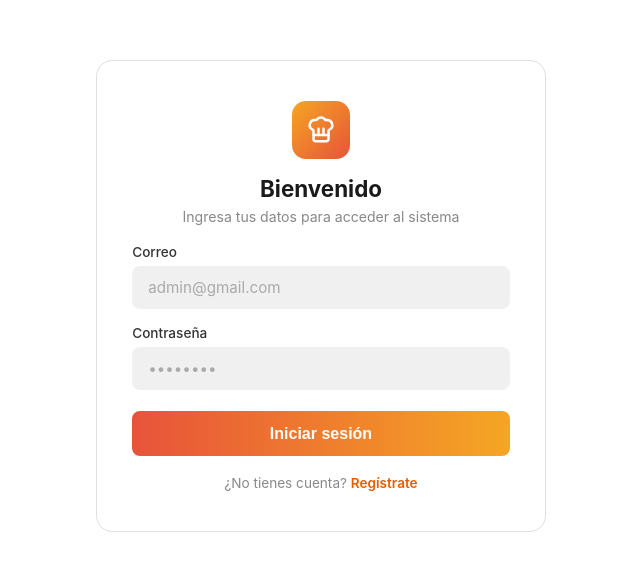
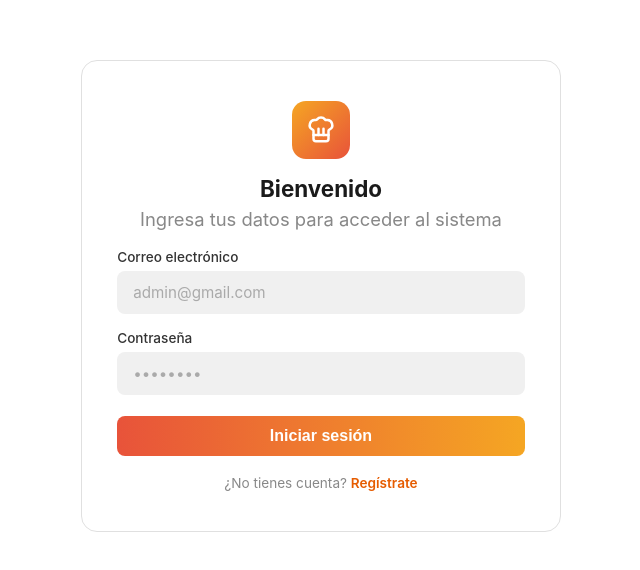
Before and after one commit to Sofia05090/GestionaTodoyPideYa, a React app in the folder frontend/: page /admin/login in a window 1280 px wide. Shown: the part 104-674 px from the top of the page, without its empty margins (319-959 px from the left). Built offline with nearby package versions, Linux system fonts and the light colour scheme; no server answers; the HTML template or start-up script is replaced by a standard one.

Commit message:
se adicciona comentarios tambien como su implementacion de componentes reutilizables InputCampo y BotonPrimario, se hizo cambios en los estilos y estructura del formulario de inicio de sesión

```diff
--- a/frontend/src/componentes/admin/autenticacion/LoginAdmin.css
+++ b/frontend/src/componentes/admin/autenticacion/LoginAdmin.css
@@ -17,7 +17,7 @@
   border-radius: 16px;
   border: 1px solid #E0E0E0;
   width: 100%;
-  max-width: 450px;
+  max-width: 480px;
   display: flex;
   flex-direction: column;
   align-items: center; /* centra el icono y los textos */
@@ -49,7 +49,7 @@
 }
 /* subtítulo de la tarjeta*/
 .login-subtitulo {
-  font-size: 0.88rem;
+  font-size: 1.15rem;
   color: #888;
   text-align: center;
   margin-bottom: 0.8rem;
@@ -64,44 +64,6 @@
   width: 100%; /* ocupa todo el ancho de la tarjeta */
 }
 
-/* etiqueta arriba, input abajo */
-.campo-grupo {
-  display: flex;
-  flex-direction: column;
-  gap: 6px;
-  width: 100%;
-}
-
-.campo-grupo label {
-  font-size: 0.85rem;
-  font-weight: 500;
-  color: #333;
-}
-
-/* Input con fondo gris claro, sin borde */
-.campo-grupo input {
-  padding: 0.75rem 1rem;
-  background-color: #F0F0F0;
-  border: none;
-  border-radius: 8px;
-  font-size: 0.95rem;
-  font-family: var(--fuente-principal);
-  color: #333;
-  transition: background-color 0.2s;
-}
-
-/* Al hacer clic: fondo un poco más oscuro para dar un ejemplo de interacción */
-.campo-grupo input:focus {
-  outline: none;
-  background-color: #E8E8E8;
-}
-
-
-.campo-grupo input::placeholder {
-  color: #AAAAAA;
-}
-
-
 /*Mensaje de error*/
 .login-error {
   font-size: 0.84rem;
@@ -113,33 +75,6 @@
   width: 100%;
   text-align: center;
 }
-
-
-/*Botón principal  */
-/* boton con gradiente de rojo a naranja */
-.boton-login {
-  padding: 0.85rem;
-  background: linear-gradient(90deg, #E8533A, #F5A623);
-  color: white;
-  border: none;
-  border-radius: 8px;
-  font-size: 1rem;
-  font-weight: 600;
-  cursor: pointer;
-  transition: opacity 0.2s;
-  width: 100%;
-  margin-top: 0.3rem;
-}
-/* Al pasar el mouse se vuelve un poco más opaco */
-.boton-login:hover:not(:disabled) {
-  opacity: 0.92;
-}
-
-.boton-login:disabled {
-  opacity: 0.6;
-  cursor: not-allowed;
-}
-
 
 /* Pie de la tarjeta */
 .login-pie {
--- a/frontend/src/componentes/admin/autenticacion/LoginAdmin.jsx
+++ b/frontend/src/componentes/admin/autenticacion/LoginAdmin.jsx
@@ -3,6 +3,8 @@ import { useState } from "react";
 import { getAuth, signInWithEmailAndPassword } from "firebase/auth";
 import { useNavigate } from "react-router-dom";
 import { ChefHat } from "lucide-react";
+import BotonPrimario from "../../compartido/ui/BotonPrimario";
+import InputCampo from "../../compartido/ui/InputCampo";
 import "./LoginAdmin.css";
 
 function LoginAdmin() {
@@ -15,7 +17,7 @@ function LoginAdmin() {
   const navegar = useNavigate();
   const auth = getAuth();
 
-  //envio del formulario evitamos que el navegador recargue la página
+  //envio del formulario, evitamos que el navegador recargue la página
   async function manejarLogin(evento) {
     evento.preventDefault();
     setCargando(true);
@@ -36,7 +38,7 @@ function LoginAdmin() {
   return (
     <div className="login-contenedor">
       <div className="login-card">
-        {/* ── Ícono del negocio ────────────────────────── */}
+        {/* Ícono */}
         <div className="login-icono-contenedor">
           <ChefHat size={30} color="white" />
         </div>
@@ -47,39 +49,38 @@ function LoginAdmin() {
         </p>
 
         <form onSubmit={manejarLogin} className="login-formulario">
-          <div className="campo-grupo">
-            <label htmlFor="correo">Correo</label>
-            <input
+           <InputCampo
+            etiqueta="Correo electrónico"
             id="correo"
-              type="email"
-              value={correo}
-              onChange={(e) => setCorreo(e.target.value)}
+            tipo="email"
+            valor={correo}
+            alCambiar={(e) => setCorreo(e.target.value)}
             placeholder="admin@gmail.com"
-              required
+            requerido
           />
-          </div>
 
-          <div className="campo-grupo">
-            <label htmlFor="contrasena">Contraseña</label>
-            <input
+          <InputCampo
+            etiqueta="Contraseña"
             id="contrasena"
-              type="password"
-              value={contrasena}
-              onChange={(e) => setContrasena(e.target.value)}
+            tipo="password"
+            valor={contrasena}
+            alCambiar={(e) => setContrasena(e.target.value)}
             placeholder="••••••••"
-              required
+            requerido
           />
-          </div>
 
           {/*aparece si Firebase rechaza las credenciales */}
           {error && <p className="login-error">{error}</p>}
 
-          <button type="submit" className="boton-login" disabled={cargando}>
-            {cargando ? "Ingresando..." : "Iniciar sesión"}
-          </button>
+          {/*boton Primario maneja el gradiente y el texto de carga*/}
+          <BotonPrimario
+            texto="Iniciar sesión"
+            cargando={cargando}
+            ancho="completo"
+          />
 
         </form>
-
+        {/*de momento, sin funcionalidad */}
         <p className="login-pie">
           ¿No tienes cuenta?{" "}
           <span className="login-pie-enlace">Regístrate</span>
--- /dev/null
+++ b/frontend/src/componentes/compartido/ui/BotonPrimario.css
@@ -0,0 +1,30 @@
+/*estilos del boton primario, en el estilo base tiene un gradiente rojo a naranja,
+si el diseño cambia, se edita aqui y se actualiza automaticamente en todos los componentes */
+
+.boton-primario {
+    padding: 0.70rem;
+    background: linear-gradient(90deg, #E8533A, #F5A623);
+    color: white;
+    border: none;
+    border-radius: 8px;
+    font-size: 1rem;
+    font-weight: 600;
+    cursor: pointer;
+    width: 100%;
+    margin-top: 0.3rem;
+}
+
+/* ocupa todo el ancho del contenedor padre */
+.boton-primario--completo {
+    width: 100%;
+}
+
+/* Al pasar el mouse se vuelve un poco más opaco */
+.boton-primario:hover:not(:disabled) {
+    opacity: 0.92;
+}
+
+.boton-primario:disabled {
+    opacity: 0.6;
+    cursor: not-allowed;
+}
--- /dev/null
+++ b/frontend/src/componentes/compartido/ui/BotonPrimario.jsx
@@ -0,0 +1,25 @@
+//Boton reutilizable
+
+import "./BotonPrimario.css";
+
+function BotonPrimario({
+  texto,
+  alHacer,
+  cargando  = false,
+  tipo      = "submit",
+  ancho     = "completo",
+}) {
+  return (
+    <button
+      type={tipo}
+      onClick={alHacer}
+      disabled={cargando}  // desactiva el botón mientras carga
+      className={`boton-primario ${ancho === "completo" ? "boton-primario--completo" : ""}`}
+    >
+      {/* Si está cargando lo mostramos*/}
+      {cargando ? "Cargando..." : texto}
+    </button>
+  );
+}
+
+export default BotonPrimario;
--- /dev/null
+++ b/frontend/src/componentes/compartido/ui/InputCampo.css
@@ -0,0 +1,41 @@
+/* estilos campo de formulario reutilizable,
+se usa en todos los formularios de la app
+(login, agregar plato, editar inventario, etc.)*/
+
+/* Contenedor: contiene la etiqueta de arriba y el input de abajo */
+.input-campo-grupo {
+  display: flex;
+  flex-direction: column;
+  gap: 6px;
+  width: 100%;
+}
+
+/* etiqueta del campo */
+.input-campo-label {
+  font-size: 0.85rem;
+  font-weight: 500;
+  color: #333;
+}
+
+/* estilos del input */
+.input-campo-input {
+  padding: 0.75rem 1rem;
+  background-color: #F0F0F0;
+  border: none;
+  border-radius: 8px;
+  font-size: 0.95rem;
+  font-family: var(--fuente-principal);
+  color: #333;
+  transition: background-color 0.2s;
+  width: 100%;
+}
+
+.input-campo-input:focus {
+  outline: none;
+  background-color: #E8E8E8;
+}
+
+/* Placeholder del campo */
+.input-campo-input::placeholder {
+  color: #AAAAAA;
+}
--- /dev/null
+++ b/frontend/src/componentes/compartido/ui/InputCampo.jsx
@@ -0,0 +1,37 @@
+// formulario reutilizable
+import "./InputCampo.css";
+
+function InputCampo({
+    //props
+    etiqueta,
+    id,
+    tipo = "text",
+    valor,
+    alCambiar,
+    placeholder = "",
+    requerido = false,
+}) {
+    return (
+        <div className="input-campo-grupo">
+
+            {/*al hacer clic en él, se va al input */}
+            <label htmlFor={id} className="input-campo-label">
+                {etiqueta}
+            </label>
+
+            {/* el input controlado por React ya el valor viene del estado del padre */}
+            <input
+                id={id}
+                type={tipo}
+                value={valor}
+                onChange={alCambiar}
+                placeholder={placeholder}
+                required={requerido}
+                className="input-campo-input"
+            />
+
+        </div>
+    );
+}
+
+export default InputCampo;
```
Lines whose indentation alone changed are shown as unchanged.
